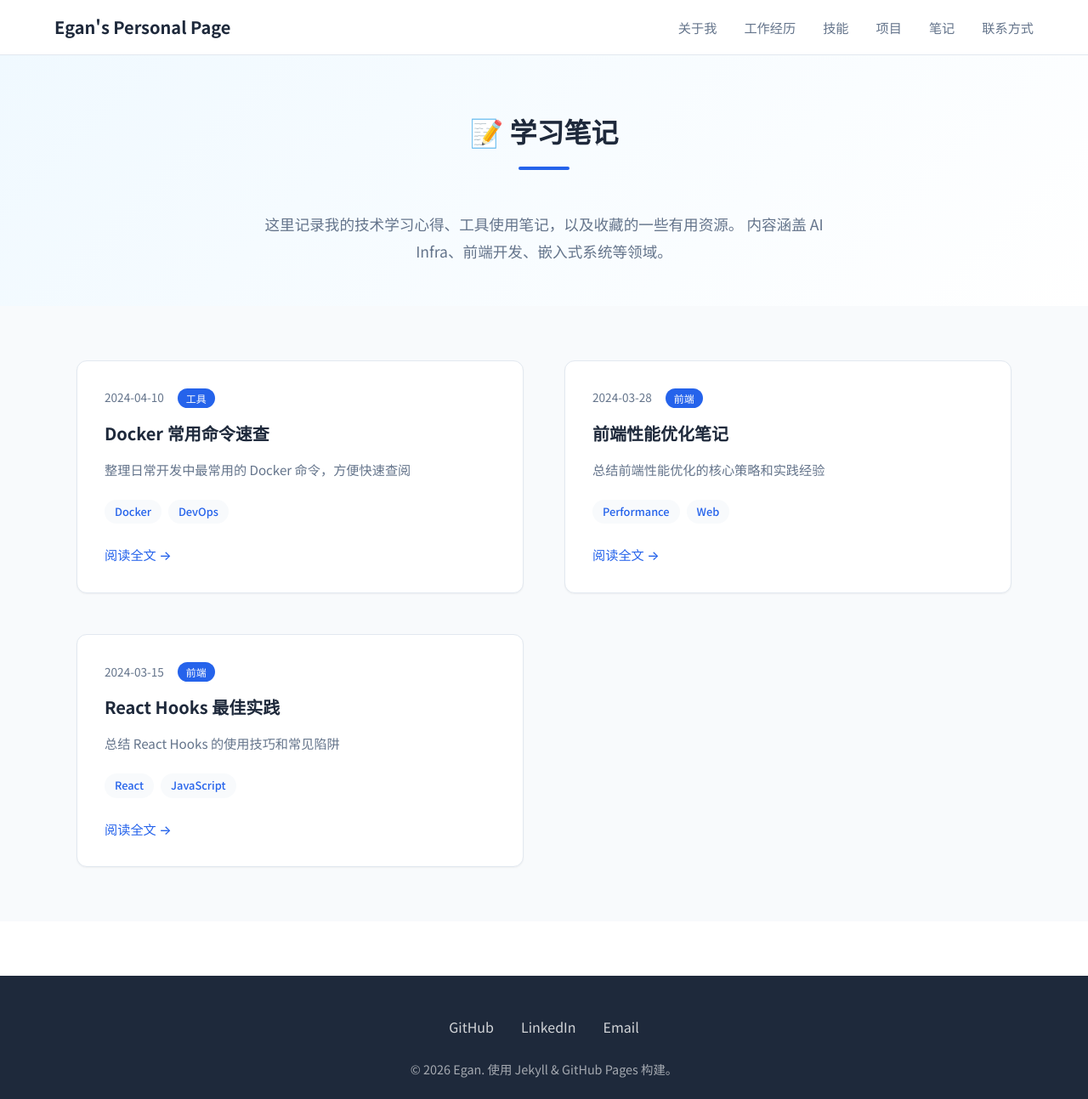
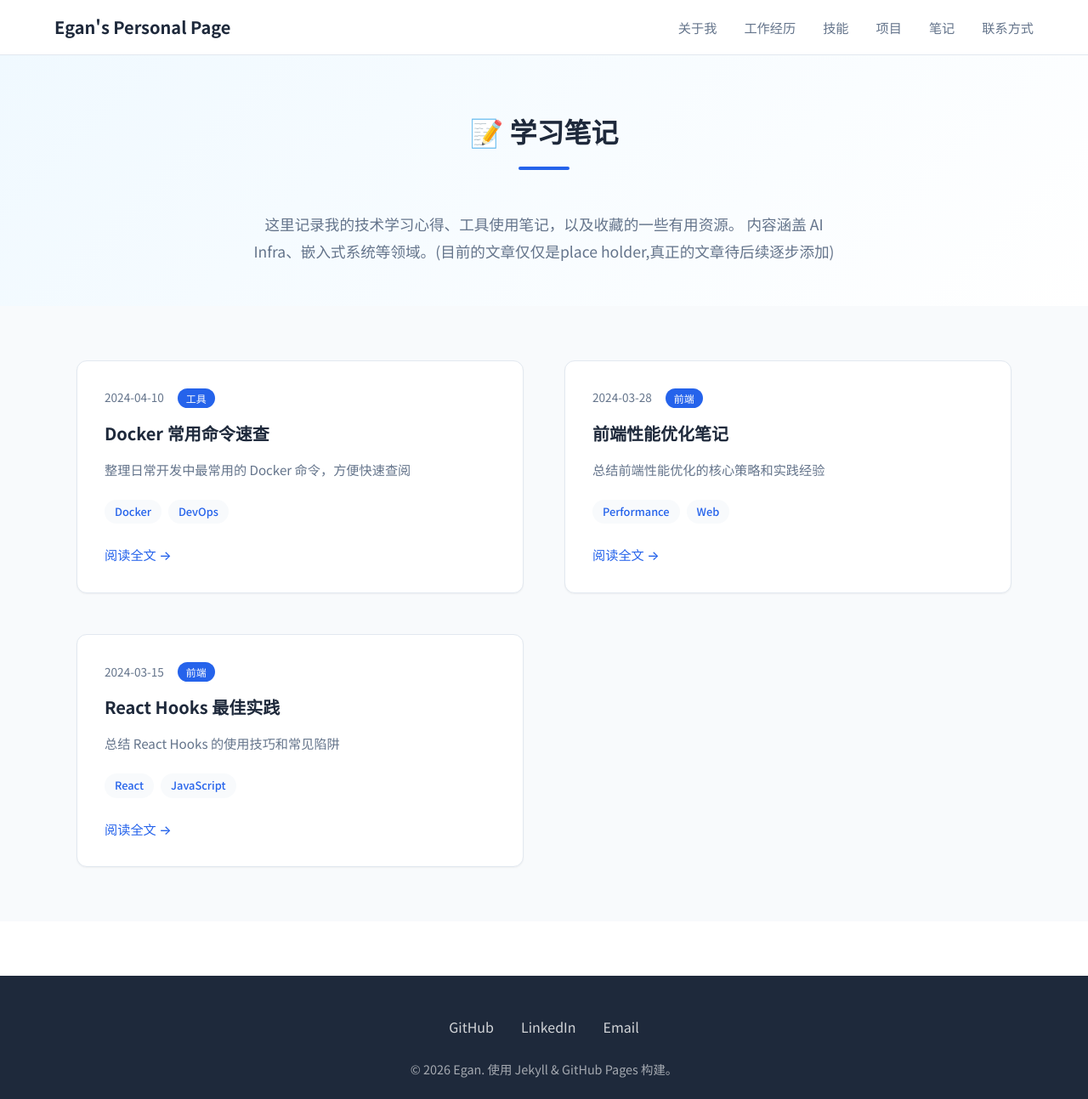
Before and after one commit to Lejun-Hu/Lejun-Hu.github.io, a Jekyll site: the page built from notes/index.html, in a window 1280 px wide and 1293 px high. Shown: the whole window at 85% size. Built offline with Jekyll 4.4.1, drawn with Linux system fonts in a browser that asks for light colours.

Commit message:
修改笔记页面的简介

```diff
--- a/notes/index.html
+++ b/notes/index.html
@@ -10,7 +10,7 @@ description: 记录技术学习心得、工具使用笔记和收藏的有用链
     <h1 class="section-title">📝 学习笔记</h1>
     <p class="notes-intro">
       这里记录我的技术学习心得、工具使用笔记，以及收藏的一些有用资源。
-      内容涵盖 AI Infra、前端开发、嵌入式系统等领域。
+      内容涵盖 AI Infra、嵌入式系统等领域。(目前的文章仅仅是place holder,真正的文章待后续逐步添加)
     </p>
   </div>
 </section>
```
